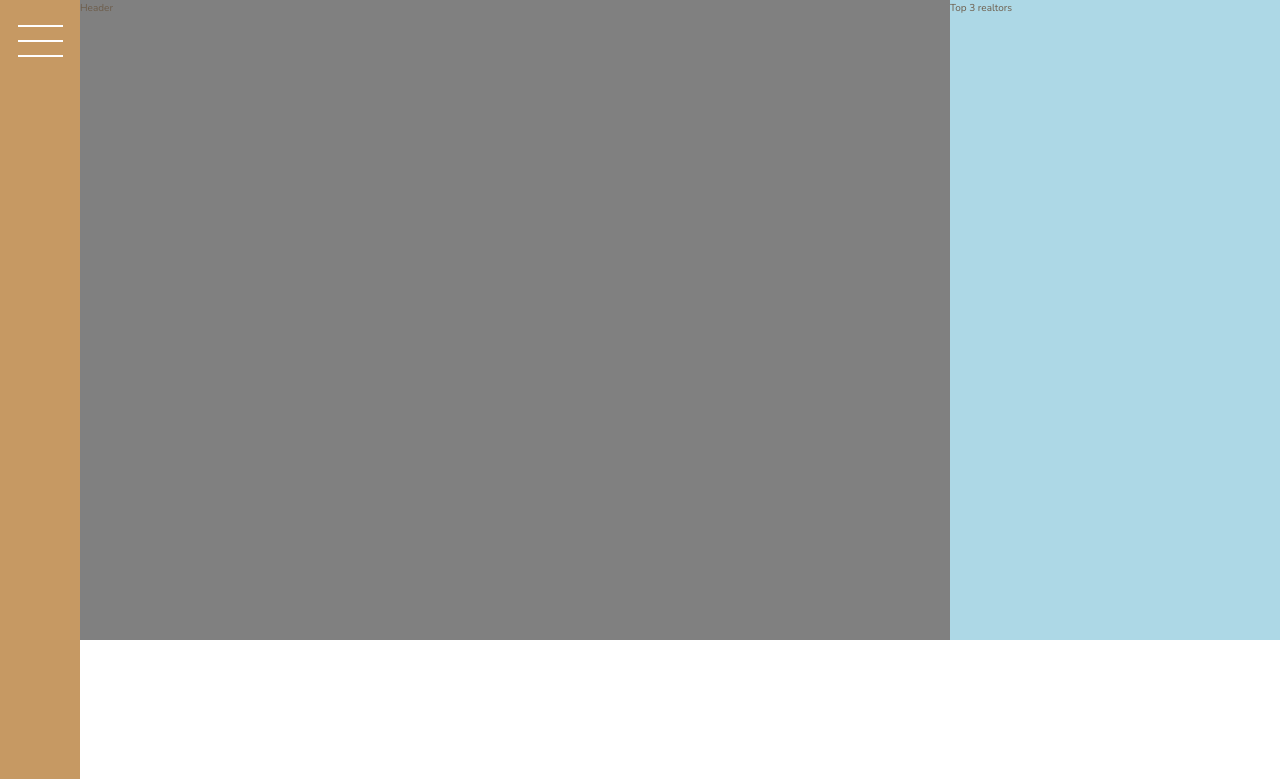
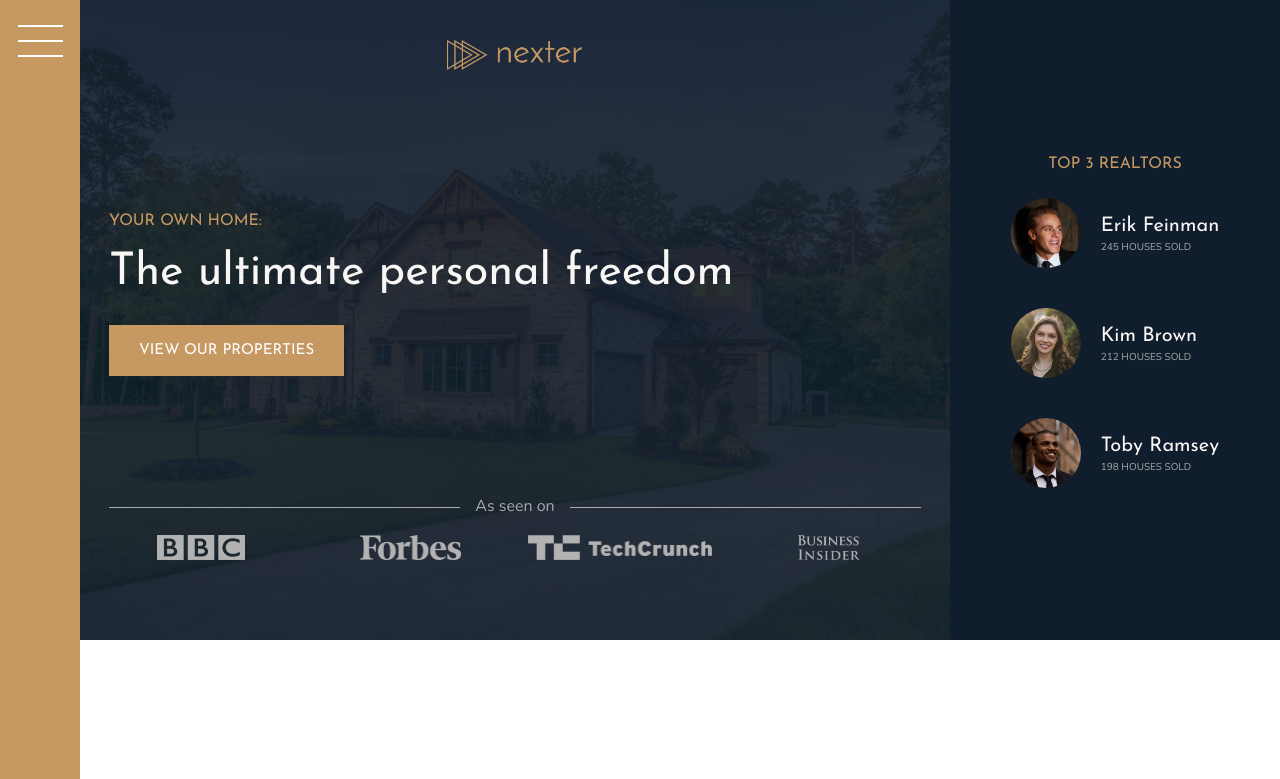
Before and after one commit to aalig/nexter, a website: page index.html in a window 1280 px wide. Shown: the top 779 px of the page. Drawn offline with nearby package versions, Linux system fonts and the light colour scheme.

Commit message:
Add and style header and realtors section

```diff
--- a/index.html
+++ b/index.html
@@ -17,8 +17,39 @@
     <div class="sidebar">
         <button class="nav__btn"></button>
     </div>
-    <header class="header">Header</header>
-    <div class="realtors">Top 3 realtors</div>
+    <header class="header">
+        <img src="img/logo.png" alt="Header logo" class="header__logo">
+        <h3 class="heading-3">Your own home:</h3>
+        <h1 class="heading-1">The ultimate personal freedom</h1>
+        <button class="btn header__btn">View our properties</button>
+        <div class="header__profile--text">As seen on</div>
+        <div class="header__profile--logos">
+            <img src="img/logo-bbc.png" alt="BBC logo">
+            <img src="img/logo-forbes.png" alt="Forbes logo">
+            <img src="img/logo-techcrunch.png" alt="TechCrunch logo">
+            <img src="img/logo-bi.png" alt="BI logo">
+        </div>
+    </header>
+    <div class="realtors">
+        <h3 class="heading-3">Top 3 Realtors</h3>
+        <div class="realtors__list">
+            <img src="img/realtor-1.jpeg" alt="Realtor 1">
+            <div class="realotrs__details">
+                <h4 class="heading-4 heading-4--light">Erik Feinman</h4>
+                <p class="realtors__sold">245 houses sold</p>
+            </div>
+            <img src="img/realtor-2.jpeg" alt="Realtor 2">
+            <div class="realotrs__bio">
+                <h4 class="heading-4 heading-4--light">Kim Brown</h4>
+                <p class="realtors__sold">212 houses sold</p>
+            </div>
+            <img src="img/realtor-3.jpeg" alt="Realtor 3">
+            <div class="realotrs__bio">
+                <h4 class="heading-4 heading-4--light">Toby Ramsey</h4>
+                <p class="realtors__sold">198 houses sold</p>
+            </div>
+        </div>
+    </div>
     <section class="features">
         <div class="feature">
             <svg class="feature__icon">
--- a/sass/_header.scss
+++ b/sass/_header.scss
@@ -1,4 +1,59 @@
 .header {
-  background-color: gray;
   grid-column: full-start / col-end 6;
+
+  background: linear-gradient(
+      rgba($color-secondary, 0.9),
+      rgba($color-secondary, 0.9)
+    ),
+    url(../img/hero.jpeg);
+  background-size: cover;
+  background-position: center;
+  padding: 8rem;
+  padding-top: 4rem;
+
+  display: grid;
+  grid-template-rows: 1fr min-content 6rem 1fr;
+  grid-template-columns: max-content;
+  grid-row-gap: 1.5rem;
+  justify-content: center;
+
+  &__logo {
+    height: 3rem;
+    justify-self: center;
+  }
+
+  &__btn {
+    justify-self: start;
+    align-self: start;
+  }
+
+  &__profile--text {
+    font-size: 1.6rem;
+    color: $color-grey-light-2;
+
+    display: grid;
+    grid-template-columns: 1fr max-content 1fr;
+    grid-column-gap: 1.5rem;
+    align-items: center;
+
+    &::before,
+    &::after {
+      content: '';
+      height: 1px;
+      background-color: currentColor;
+      display: block;
+    }
+  }
+
+  &__profile--logos {
+    display: grid;
+    grid-template-columns: repeat(4, 1fr);
+    grid-column-gap: 2.5rem;
+    justify-items: center;
+
+    img {
+      height: 2.5rem;
+      filter: brightness(70%);
+    }
+  }
 }
--- a/sass/_realtors.scss
+++ b/sass/_realtors.scss
@@ -1,4 +1,32 @@
 .realtors {
-  background-color: lightblue;
+  background-color: $color-secondary;
   grid-column: col-start 7 / full-end;
+  padding: 5rem;
+
+  display: grid;
+  justify-content: center;
+  align-content: center;
+  justify-items: center;
+  grid-row-gap: 2rem;
+
+  &__list {
+    display: grid;
+    grid-template-columns: min-content max-content;
+    grid-row-gap: 5vh;
+    align-items: center;
+    grid-column-gap: 2rem;
+
+    img {
+      height: 7rem;
+      border-radius: 50%;
+      display: block;
+    }
+  }
+
+  &__sold {
+    font-size: 1rem;
+    text-transform: uppercase;
+    color: $color-grey-light-2;
+    margin-top: -3px;
+  }
 }
--- a/sass/_typography.scss
+++ b/sass/_typography.scss
@@ -5,6 +5,10 @@
 
 .heading-1 {
   @extend %heading;
+  font-size: 4.5rem;
+  font-family: $font-display;
+  color: $color-grey-light-1;
+  line-height: 1;
 }
 
 .heading-2 {
@@ -39,7 +43,15 @@
 
 .heading-4 {
   @extend %heading;
-    font-size: 1.9rem;
+  font-size: 2rem;
+
+  &--light {
+    color: $color-grey-light-1;
+  }
+
+  &--dark {
+    color: $color-grey-dark-1;
+  }
 }
 
 .btn {
@@ -52,7 +64,7 @@
   border-radius: 0;
   text-transform: uppercase;
   cursor: pointer;
-    transition: all .2s;
+  transition: all 0.2s;
 
   &:hover {
     background-color: $color-primary-dark;
```
Also changed, not shown: css/style.css. Lines whose indentation alone changed are shown as unchanged.
